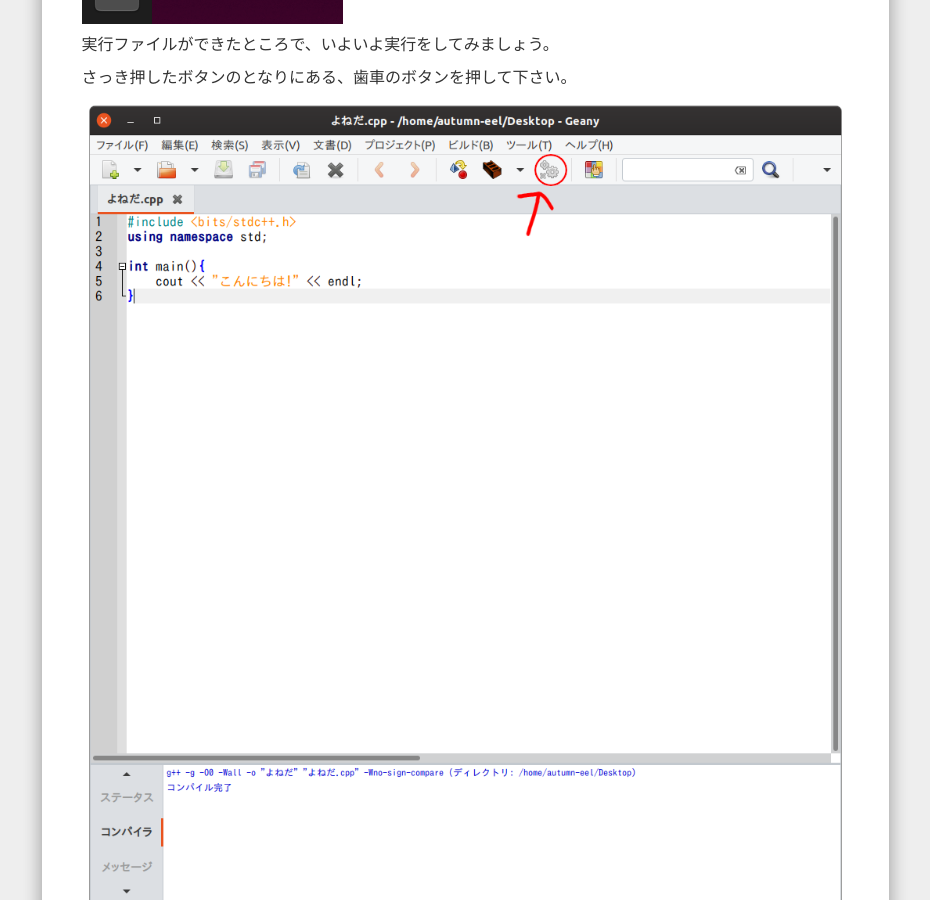
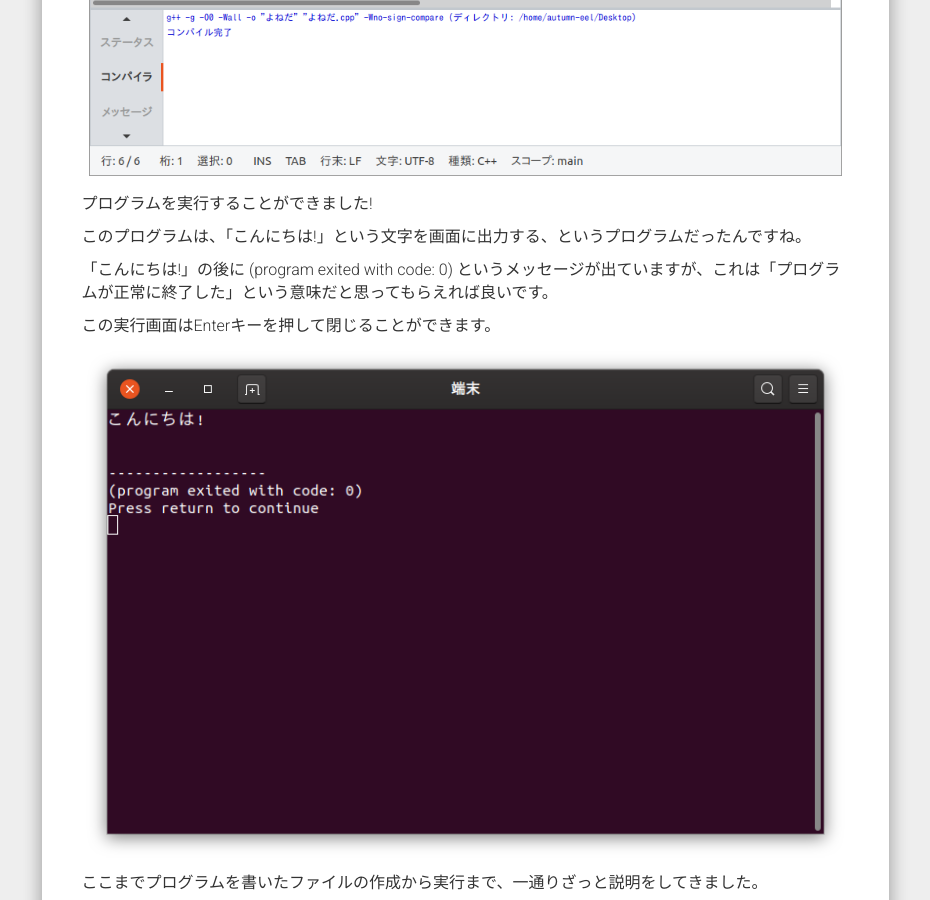
Before and after one commit to TKPaken/beginners, a Jekyll site: the page built from _posts/2020-3-22-chapter3-1-geany.md, in a window 1280 px wide and 900 px high, scrolled down 7985 px. Shown: the whole window, without its empty margins (321-1251 px from the left). Built offline with Jekyll 4.4.1, drawn with Linux system fonts in a browser that asks for light colours; nearby versions of some CDN libraries; comment, search, counter and statistics services are not loaded.

Commit message:
edit chapte3-1-geany

```diff
--- a/_posts/2020-3-22-chapter3-1-geany.md
+++ b/_posts/2020-3-22-chapter3-1-geany.md
@@ -49,7 +49,7 @@ mathjax: true
 
 画面の左側にある黄色いヤカンのようなアイコンをクリックしてください。(もし見つからない場合は、声をかけてください)
 
-<img src="/beginners/assets/chapter3/1.png" alt="Geanyアイコン" style="width:30%;" />
+<img src="/beginners/assets/chapter3/1.png" alt="Geanyアイコン" />
 
 するとこのようなものが表示されるはずです。これがGeanyの画面です。
 
@@ -114,6 +114,10 @@ int main(){
 
 このプログラムは、「こんにちは!」という文字を画面に出力する、というプログラムだったんですね。
 
+「こんにちは!」の後に (program exited with code: 0) というメッセージが出ていますが、これは「プログラムが正常に終了した」という意味だと思ってもらえれば良いです。
+
+この実行画面はEnterキーを押して閉じることができます。
+
 <img src="/beginners/assets/chapter3/9.png" alt="実行できた"  />
 
 ここまでプログラムを書いたファイルの作成から実行まで、一通りざっと説明をしてきました。
```
